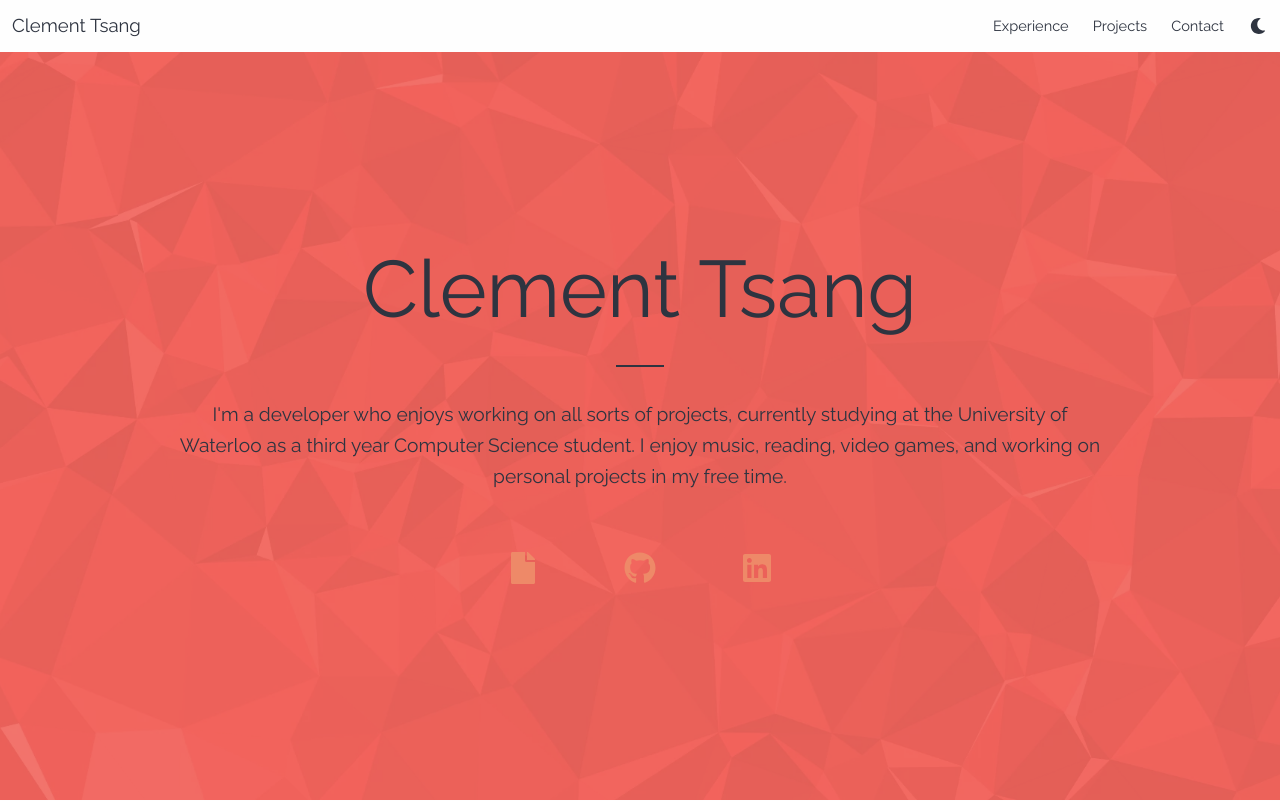
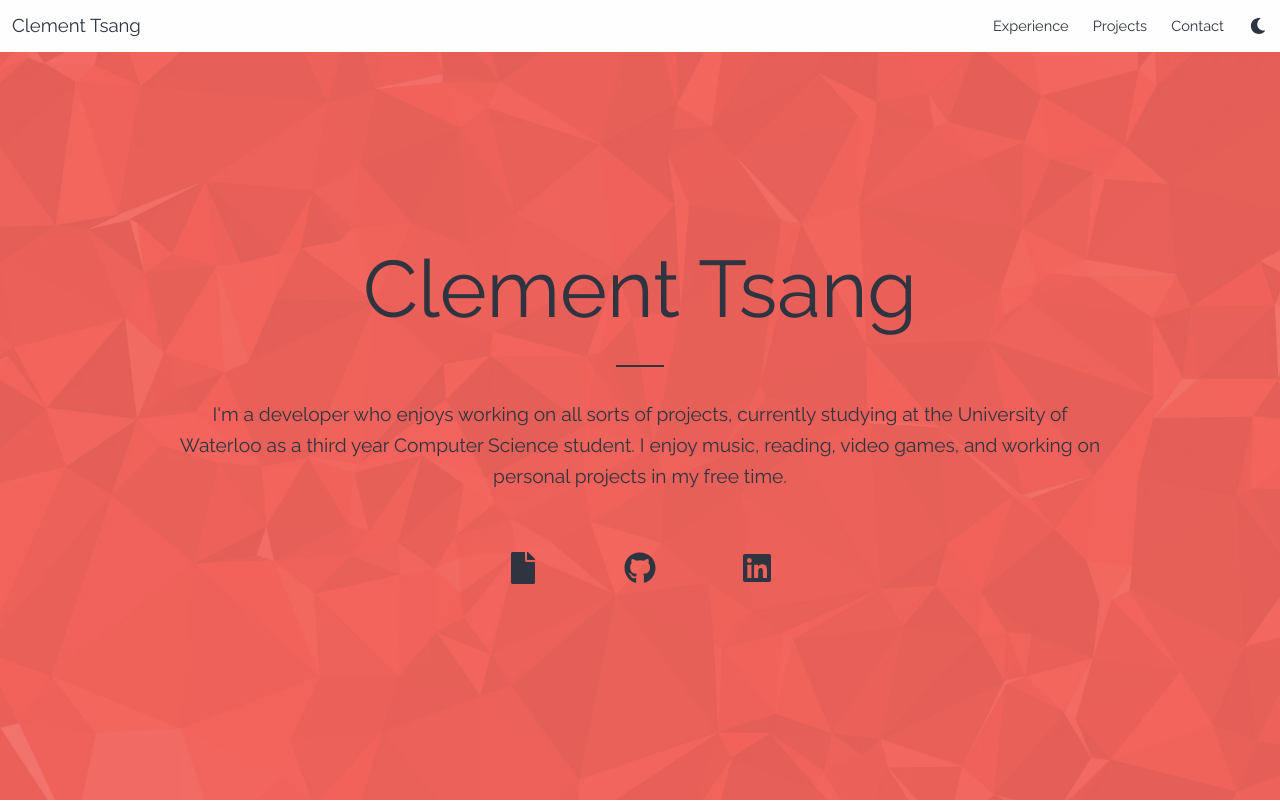
Before and after one commit to ClementTsang/clementtsang.github.io, a Vue app: page / in a window 1280 px wide. Shown: the top 801 px of the page. Built offline with nearby package versions, Linux system fonts and the light colour scheme.

Commit message:
fix buttons

```diff
--- a/src/components/HomePage.vue
+++ b/src/components/HomePage.vue
@@ -267,12 +267,12 @@ h3 {
   color: var(--black-text-colour);
 }
 
-.hero-body > a,
-.hero-body > a:visited {
+.hero-body a,
+.hero-body a:visited {
   color: var(--black-text-colour);
 }
 
-.hero-body > a:hover {
+.hero-body a:hover {
   color: var(--dark-colour);
 }
 </style>
```
